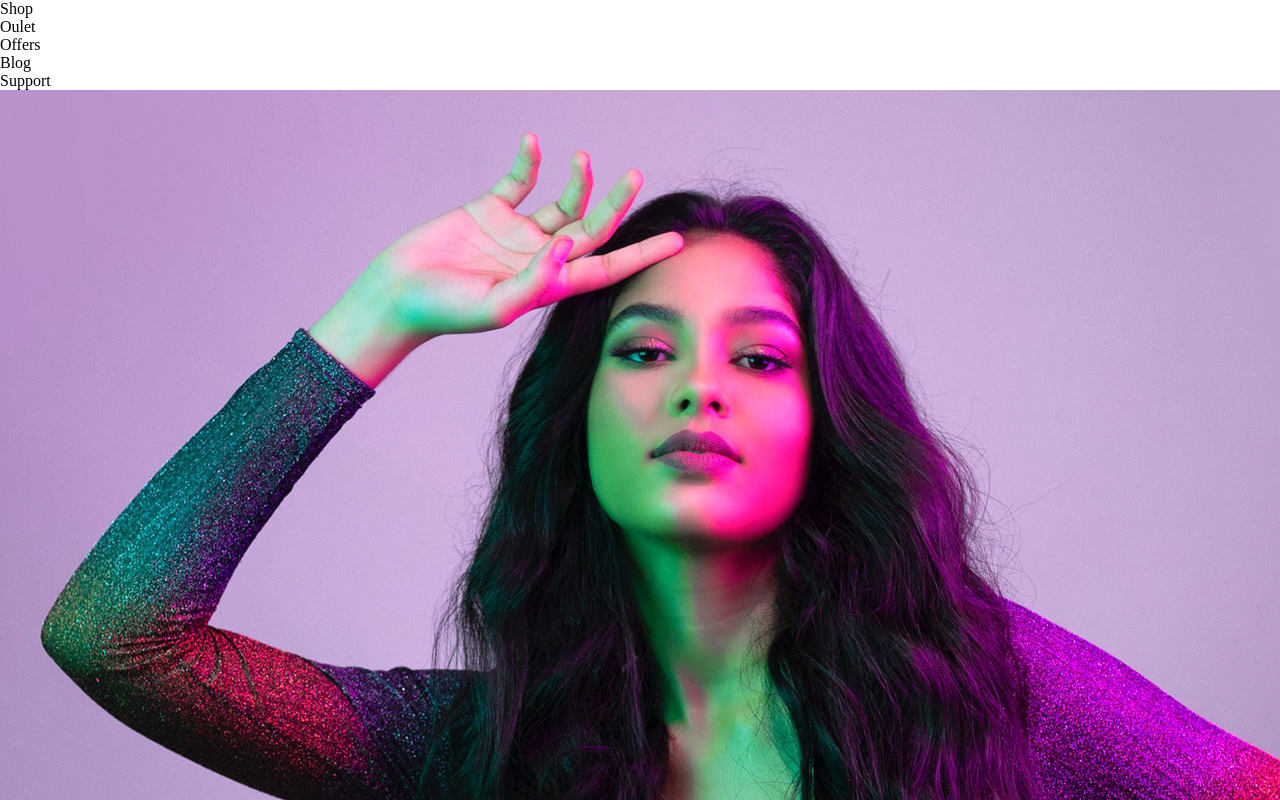
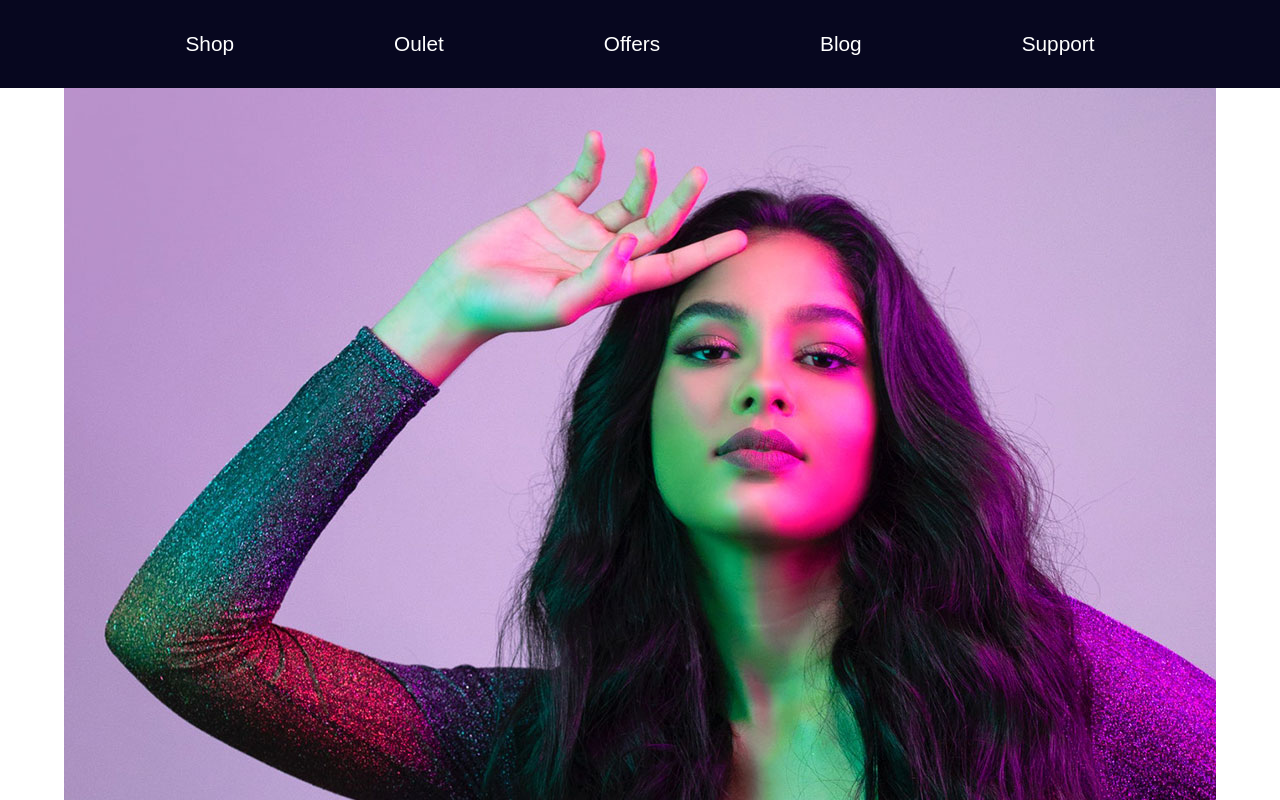
Before and after one commit to Shu12388y/clothing-shop, a website built with Vite: page index.html in a window 1280 px wide. Shown: the top 800 px of the page. Built offline with nearby package versions, Linux system fonts and the light colour scheme.

Commit message:
file added

```diff
--- a/style.css
+++ b/style.css
@@ -1,5 +1,40 @@
-*{
+* {
   margin: 0%;
   padding: 0%;
   overflow-x: hidden;
 }
+
+:root {
+  --font-family: sans-serif;
+  --primary-color: #07071f;
+}
+
+nav {
+  display: flex;
+  align-items: center;
+  justify-content: center;
+  font-family: var(--font-family);
+  background-color: var(--primary-color);
+  padding: 2rem 3rem;
+  color: white;
+  font-size: 1.3rem;
+}
+ul {
+  display: flex;
+  align-items: center;
+  justify-content: center;
+  gap: 10rem;
+  flex-wrap: wrap;
+}
+.wrap_1 {
+  padding: 0rem 4rem;
+}
+.hero__img {
+  width: 100%;
+  height: 100%;
+}
+.hero__img > img {
+  height: 100%;
+  object-fit: cover;
+  z-index: -1;
+}
```
